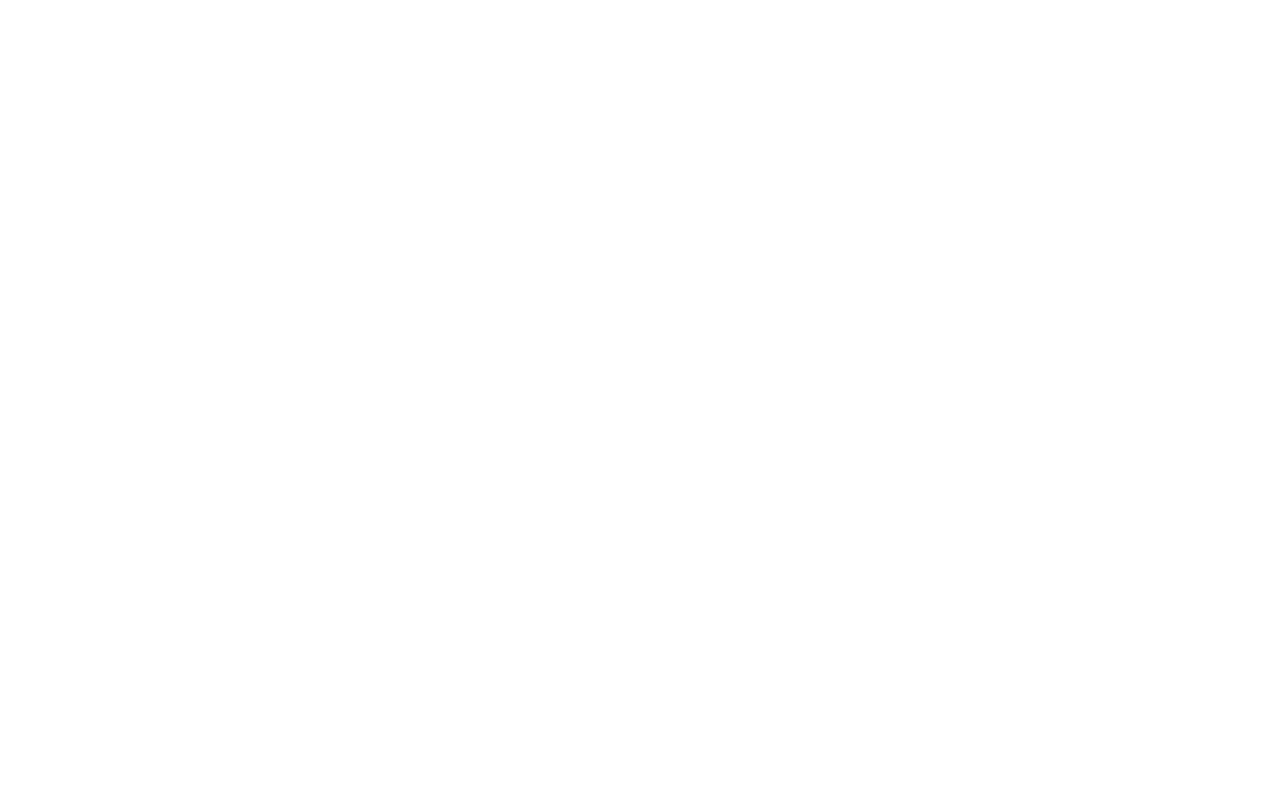
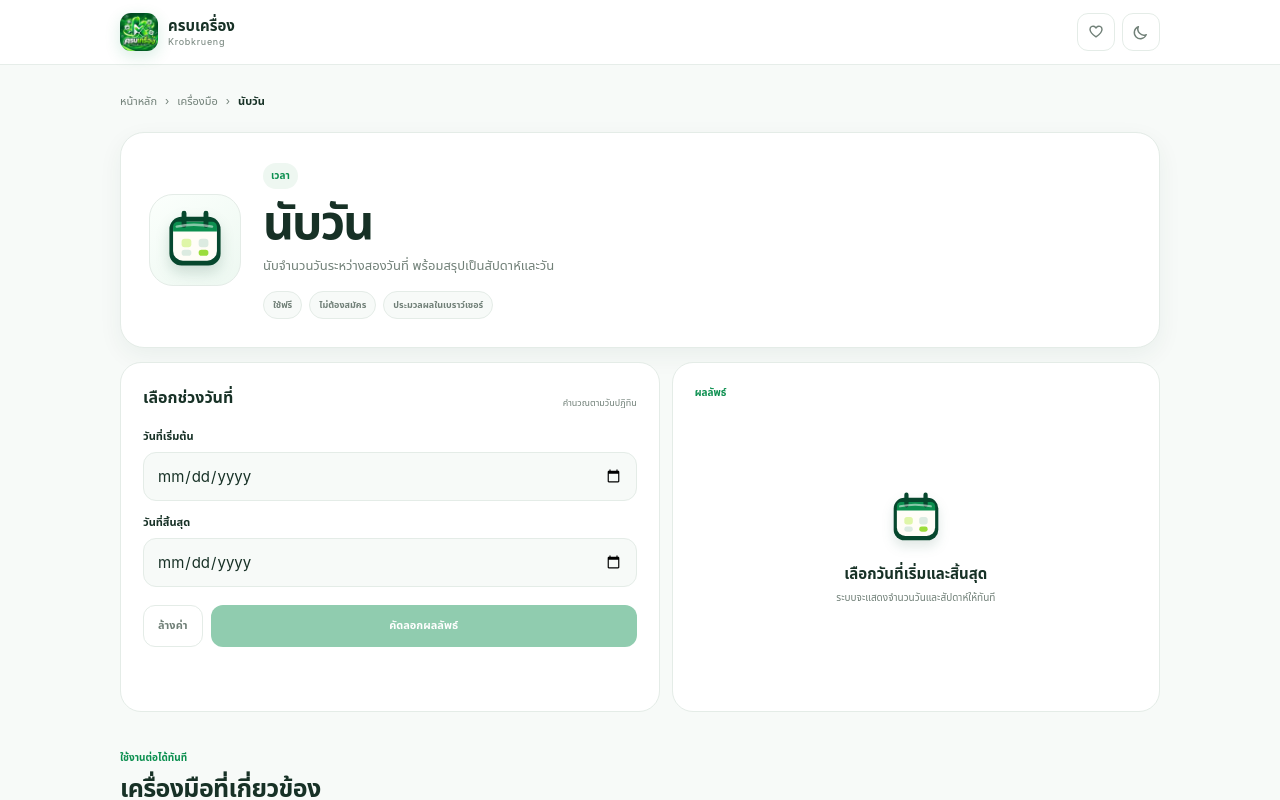
Before and after one commit to UnknownCode-2026/krobkrueng, a Next.js app: page /tools/date-count in a window 1280 px wide. Before the commit this address had no page. Shown: the top 800 px of the page. Built offline with nearby package versions, Linux system fonts and the light colour scheme.

Commit message:
feat: add V1.6 date-count tool page

```diff
--- /dev/null
+++ b/app/tools/date-count/page.tsx
@@ -0,0 +1,18 @@
+import type { Metadata } from "next";
+import ToolPageClient from "../../../components/tools/ToolPageClient";
+
+export const metadata: Metadata = {
+  title: "นับวันระหว่างวันที่ออนไลน์ ฟรี — ครบเครื่อง",
+  description: "นับจำนวนวันระหว่างสองวันที่ พร้อมสรุปเป็นสัปดาห์และวัน ใช้งานฟรีบนมือถือ",
+  alternates: { canonical: "/tools/date-count" },
+  openGraph: {
+    title: "นับวันระหว่างวันที่ออนไลน์ ฟรี — ครบเครื่อง",
+    description: "เลือกวันที่เริ่มต้นและสิ้นสุดเพื่อดูจำนวนวันและสัปดาห์ทันที",
+    url: "/tools/date-count",
+    images: ["/krobkrueng-logo.webp"],
+  },
+};
+
+export default function DateCountPage() {
+  return <ToolPageClient kind="date-count" />;
+}
```
